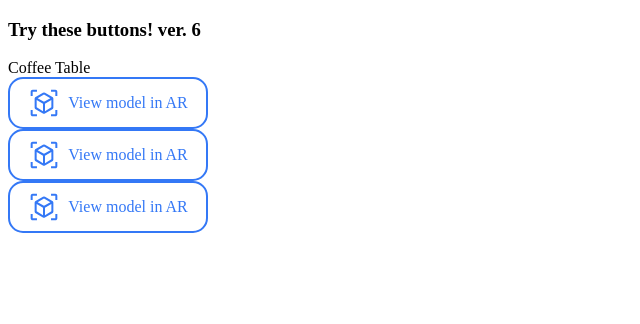
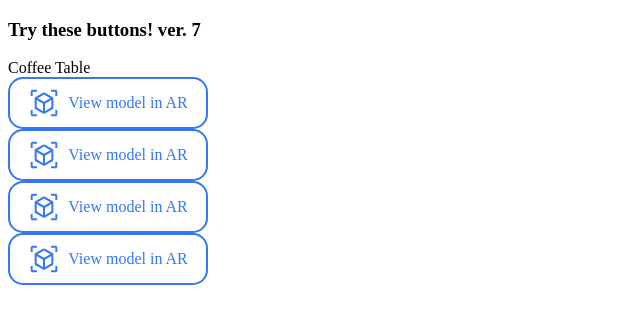
Before and after one commit to itsjustmustafa/cabinet-viewer, a plain HTML site: page trywithlinks.html in a window 1280 px wide. Shown: the whole page, without its empty margins (0-640 px from the left). Drawn offline with Linux system fonts and the light colour scheme; some packages are replaced by stand-ins of ours; a script that the page names is missing.

Commit message:
now adding *my* link as welll

```diff
--- a/trywithlinks.html
+++ b/trywithlinks.html
@@ -14,7 +14,7 @@
         <li><a href="#" onclick="openAR('Coffee Table')">Table</a></li>
         <li><a href="#" onclick="openAR('Metal Cabinet')">Cupboard</a></li>
     </ul> -->
-    <h3>Try these buttons! ver. 6</h3>
+    <h3>Try these buttons! ver. 7</h3>
     Coffee Table
     <button class="ar-start-button" title="Coffee Table" data-url="./models/Coffee Table.glb"
         onclick="handleOpenAR(this)">
@@ -32,6 +32,12 @@
     <button class="ar-start-button" title="Coffee Table 2"
         data-url="https://github.com/itsjustmustafa/cabinet-viewer/blob/main/models/Coffee%20Table.glb"
         onclick="handleOpenAR(this)">
+        <symbol class="ar"></symbol>
+        <p class="ar-button-text">View model in AR</p>
+    </button>
+
+    <button class="ar-start-button" title="Coffee Table 2"
+        data-url="https://mzza.xyz/cabinet-viewer/models/Coffee Table.glb" onclick="handleOpenAR(this)">
         <symbol class="ar"></symbol>
         <p class="ar-button-text">View model in AR</p>
     </button>
```
